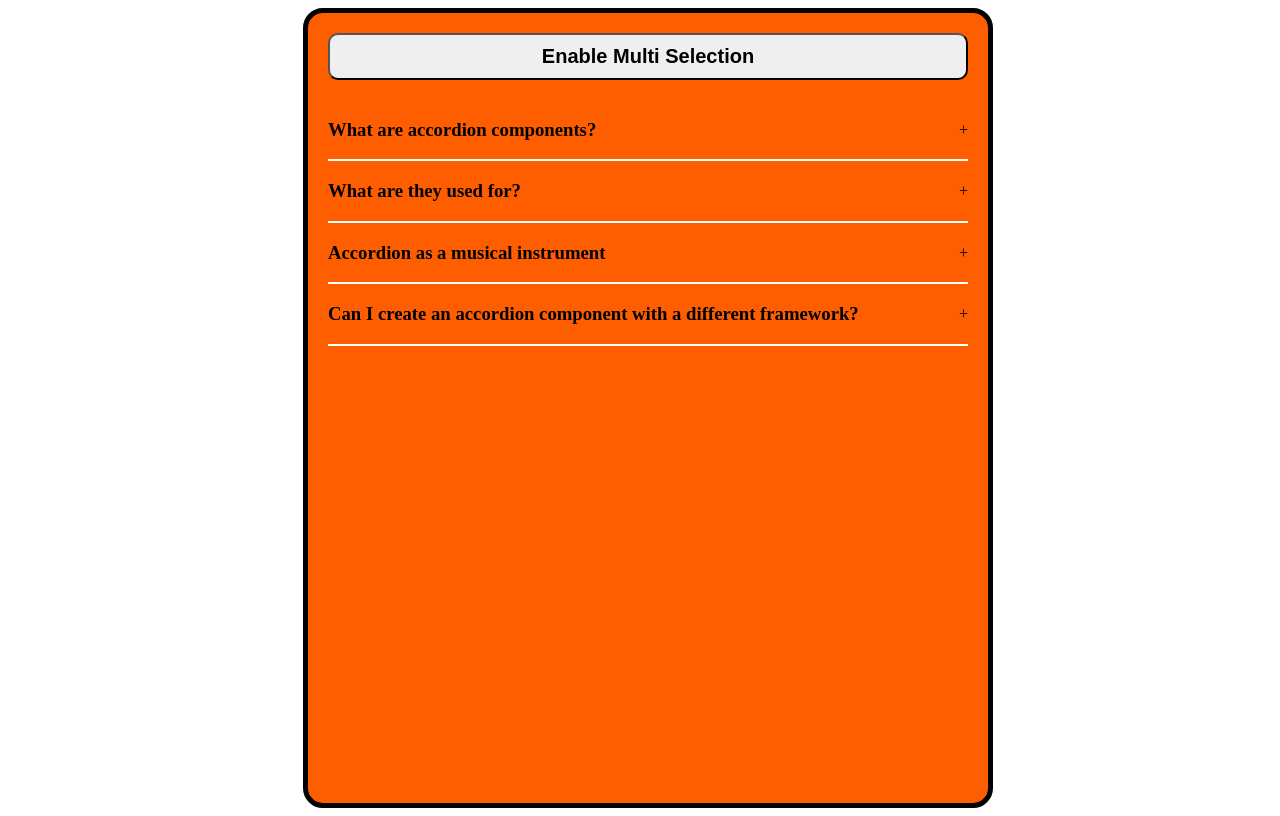
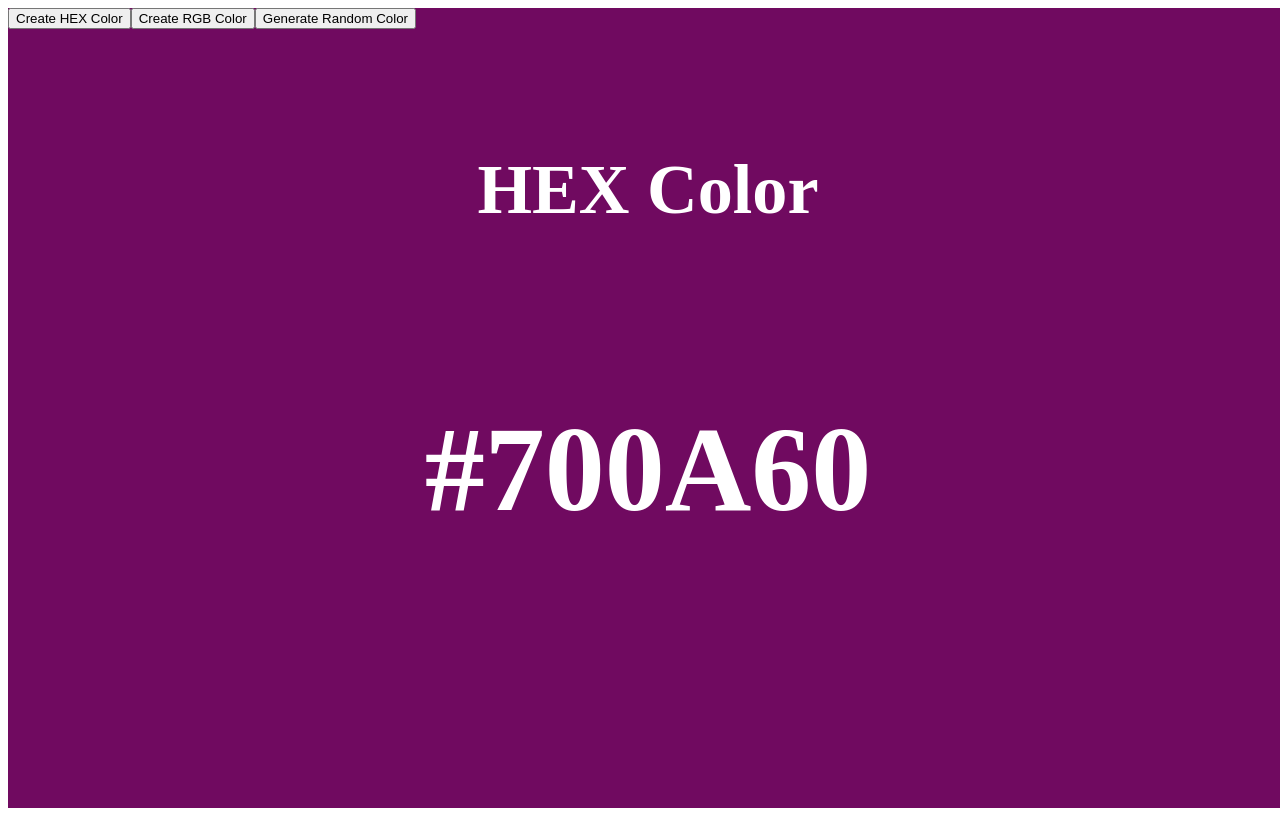
Before and after one commit to Ehtesham-Zahid/react-practice-projects, a React (Vite) app: page / in a window 1280 px wide. Built offline with nearby package versions, Linux system fonts and the light colour scheme.

Commit message:
Random Color Generator

```diff
--- a/src/App.jsx
+++ b/src/App.jsx
@@ -1,10 +1,12 @@
 import React from "react";
 import Accordian from "./components/accordian/accordian";
+import RandomColor from "./components/randomColor/randomColor";
 
 const App = () => {
   return (
     <div>
-      <Accordian />
+      {/* <Accordian /> */}
+      <RandomColor />
     </div>
   );
 };
--- /dev/null
+++ b/src/components/randomColor/randomColor.jsx
@@ -0,0 +1,73 @@
+import { useEffect, useState } from "react";
+
+const randomColor = () => {
+  const [typeOfColor, setTypeOfColor] = useState("hex");
+  const [color, setColor] = useState("#000000");
+
+  function randomColorUtility(length) {
+    return Math.floor(Math.random() * length);
+  }
+
+  function handleCreateRandomHexColor() {
+    const hex = [0, 1, 2, 3, 4, 5, 6, 7, 8, 9, "A", "B", "C", "D", "E", "F"];
+    let hexColor = "#";
+
+    for (let i = 0; i < 6; i++) {
+      hexColor += hex[randomColorUtility(hex.length)];
+    }
+
+    setColor(hexColor);
+  }
+
+  function handleCreateRandomRgbColor() {
+    const r = randomColorUtility(256);
+    const g = randomColorUtility(256);
+    const b = randomColorUtility(256);
+
+    setColor(`rgb(${r},${g},${b})`);
+  }
+
+  useEffect(() => {
+    if (typeOfColor === "rgb") handleCreateRandomRgbColor();
+    else handleCreateRandomHexColor();
+  }, [typeOfColor]);
+
+  return (
+    <div
+      style={{
+        width: "100vw",
+        height: "100vh",
+        background: color,
+      }}
+    >
+      <button onClick={() => setTypeOfColor("hex")}>Create HEX Color</button>
+      <button onClick={() => setTypeOfColor("rgb")}>Create RGB Color</button>
+      <button
+        onClick={
+          typeOfColor === "hex"
+            ? handleCreateRandomHexColor
+            : handleCreateRandomRgbColor
+        }
+      >
+        Generate Random Color
+      </button>
+      <div
+        style={{
+          display: "flex",
+          justifyContent: "center",
+          alignItems: "center",
+          color: "#fff",
+          fontSize: "60px",
+          marginTop: "50px",
+          flexDirection: "column",
+          gap: "20px",
+        }}
+      >
+        <h3>{typeOfColor === "rgb" ? "RGB Color" : "HEX Color"}</h3>
+        <h1>{color}</h1>
+      </div>
+    </div>
+  );
+};
+
+export default randomColor;
```
